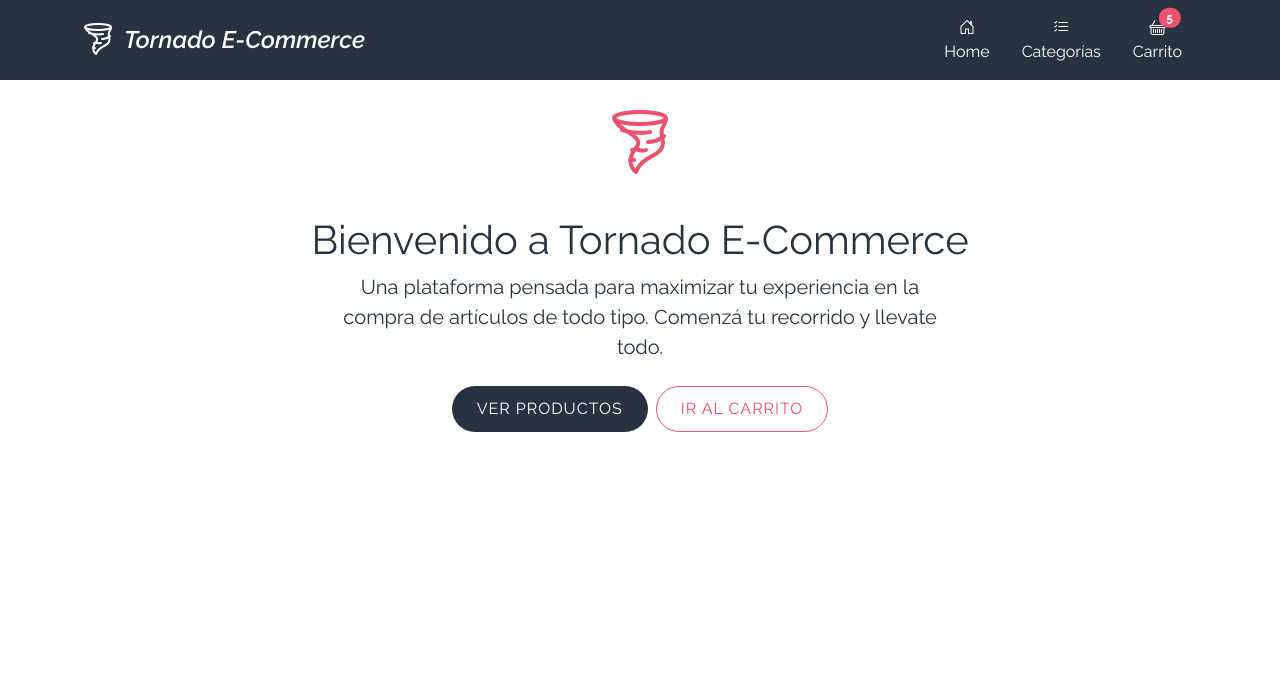
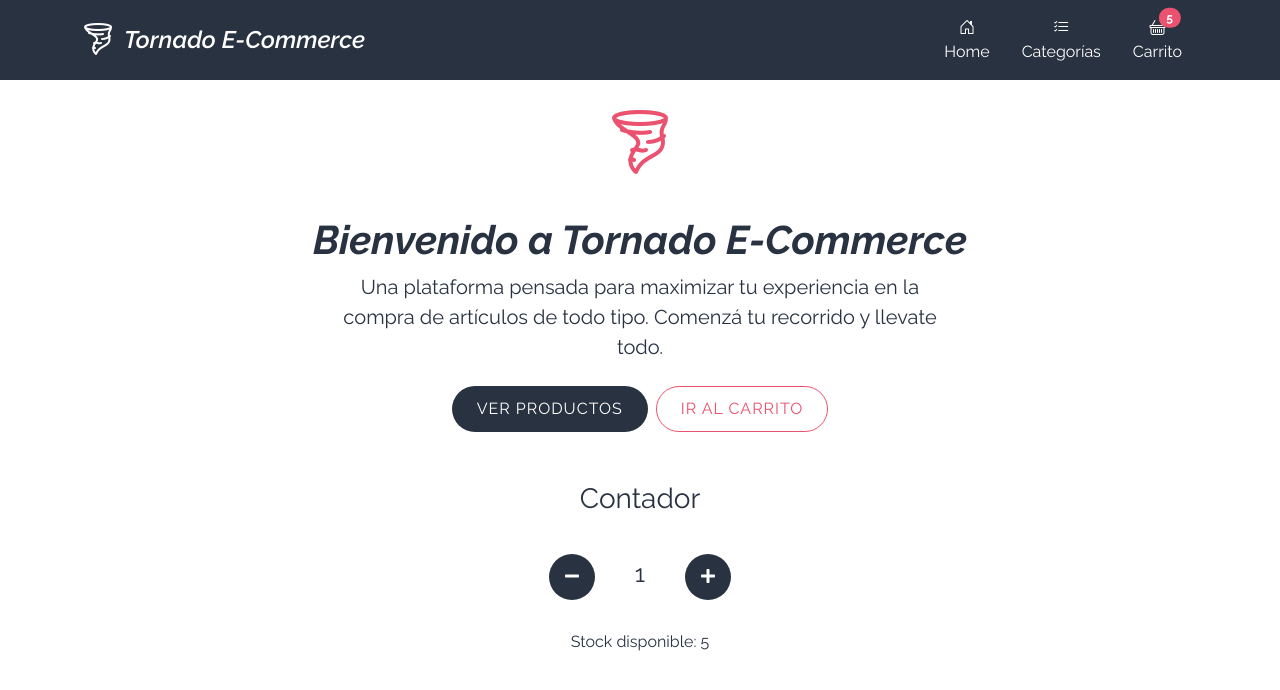
Before and after one commit to NicoGelabert/ReactJS-E-Commerce, a React (Create React App) app: page / in a window 1280 px wide. Shown: the top 690 px of the page. Built offline with nearby package versions, Linux system fonts and the light colour scheme.

Commit message:
Ejercicio clase 5 Counter

```diff
--- a/package.json
+++ b/package.json
@@ -3,6 +3,9 @@
   "version": "0.1.0",
   "private": true,
   "dependencies": {
+    "@fortawesome/fontawesome-svg-core": "^1.2.36",
+    "@fortawesome/free-solid-svg-icons": "^5.15.4",
+    "@fortawesome/react-fontawesome": "^0.1.15",
     "@testing-library/jest-dom": "^5.14.1",
     "@testing-library/react": "^11.2.7",
     "@testing-library/user-event": "^12.8.3",
--- a/src/App.js
+++ b/src/App.js
@@ -2,9 +2,20 @@ import React from 'react';
 import ItemListContainer from './components/body/ItemListContainer';
 import NavBar from './components/navbar/NavBar';
 
-const greeting = () => {
-  return React.createElement('h1', null, 'Bienvenido a Tornado E-Commerce');
+//const greeting = () => {
+//  return React.createElement('h1', null, 'Bienvenido a Tornado E-Commerce');
+//}
 
+//const greeting = React.createElement('h1', null, 'Bienvenido a Tornado E-Commerce');
+
+const styleGreeting = {
+  fontWeight: 'bold',
+  fontStyle: 'italic',
+}
+function greeting() {
+  return <div>
+            <h1 style={styleGreeting}>Bienvenido a Tornado E-Commerce</h1>
+        </div>;
 }
 
 function App() {
--- /dev/null
+++ b/src/components/body/ItemCount.jsx
@@ -0,0 +1,34 @@
+import React, { useState } from 'react';
+import { FontAwesomeIcon } from '@fortawesome/react-fontawesome';
+import { faPlus } from '@fortawesome/free-solid-svg-icons';
+import { faMinus } from '@fortawesome/free-solid-svg-icons';
+import './body.css';
+
+const ItemCount = () => {
+    const initial = 1;
+    const stock = 5;
+    const [count, setCount] = useState(initial)
+    const handleClick = (number) => {
+        return () => {
+            if (number && count < stock) {
+                setCount(count + 1);
+            }
+            else if (!number && count > initial) {
+                setCount(count - 1);
+            }
+        }
+    }
+    return (
+        <div className="row countrow">
+            <h3>Contador</h3>
+            <div className="d-grid gap-2 d-md-block itemcount col-lg-2">
+                <button onClick={handleClick(false)} class="btn btn-productos" type="button"><FontAwesomeIcon icon={faMinus} /></button>
+                    <h4>{ count }</h4>
+                <button onClick={handleClick(true)} class="btn btn-productos" type="button"><FontAwesomeIcon icon={faPlus} /></button>
+            </div>
+            <p>Stock disponible: { stock }</p>
+        </div>
+    )
+}
+
+export default ItemCount
--- a/src/components/body/ItemListContainer.jsx
+++ b/src/components/body/ItemListContainer.jsx
@@ -1,19 +1,20 @@
 import React from 'react';
+import ItemCount from './ItemCount';
 import './body.css';
 
 const ItemListContainer = ({greeting}) => {
-
     return (
-        <div class="px-4 py-5 my-5 text-center">
+        <div className="px-4 py-5 my-5 text-center">
             <i className="bi-tornado d-block mx-auto mb-4" role="img" aria-label="E-commerce" id="hero-brand"></i>
             <div>{greeting()}</div>
-            <div class="col-lg-6 mx-auto">
-            <p class="lead mb-4">Una plataforma pensada para maximizar tu experiencia en la compra de artículos de todo tipo. Comenzá tu recorrido y llevate todo.</p>
-            <div class="d-grid gap-2 d-sm-flex justify-content-sm-center">
-                <button type="button" class="btn btn-productos btn-lg px-4 gap-3">Ver productos</button>
-                <button type="button" class="btn btn-carrito btn-lg px-4">Ir al carrito</button>
+            <div className="col-lg-6 mx-auto">
+            <p className="lead mb-4">Una plataforma pensada para maximizar tu experiencia en la compra de artículos de todo tipo. Comenzá tu recorrido y llevate todo.</p>
+            <div className="d-grid gap-2 d-sm-flex justify-content-sm-center">
+                <button type="button" className="btn btn-productos btn-lg px-4 gap-3">Ver productos</button>
+                <button type="button" className="btn btn-carrito btn-lg px-4">Ir al carrito</button>
             </div>
             </div>
+            <ItemCount/>
         </div>
     )
 }
--- a/src/components/body/body.css
+++ b/src/components/body/body.css
@@ -7,7 +7,7 @@ body{
 }
 .btn{
     border-radius: 50px;
-    padding: 10px 25px;
+    padding: 10px 15px;
     text-transform: uppercase;
     font-size:medium;
     letter-spacing: 1px;
@@ -30,3 +30,15 @@ body{
     border-color: #293241;
     background-color: transparent;
 }
+
+.itemcount{
+    margin: 30px auto;
+    display: flex !important;
+    justify-content: space-between;
+    align-items: baseline;
+}
+
+.countrow{
+    justify-content: center;
+    margin: 50px 0;
+}
```
Also changed, not shown: 1 other file (tests, documents, lock files or other folders).
